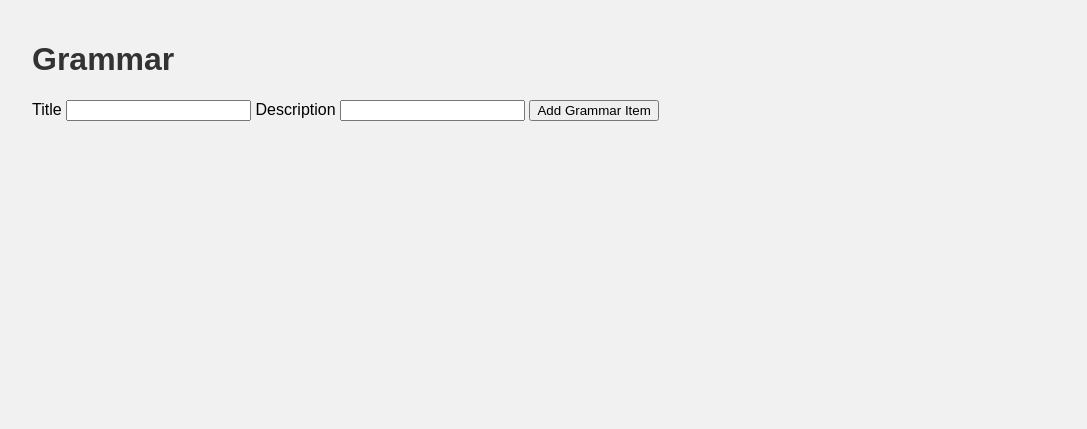
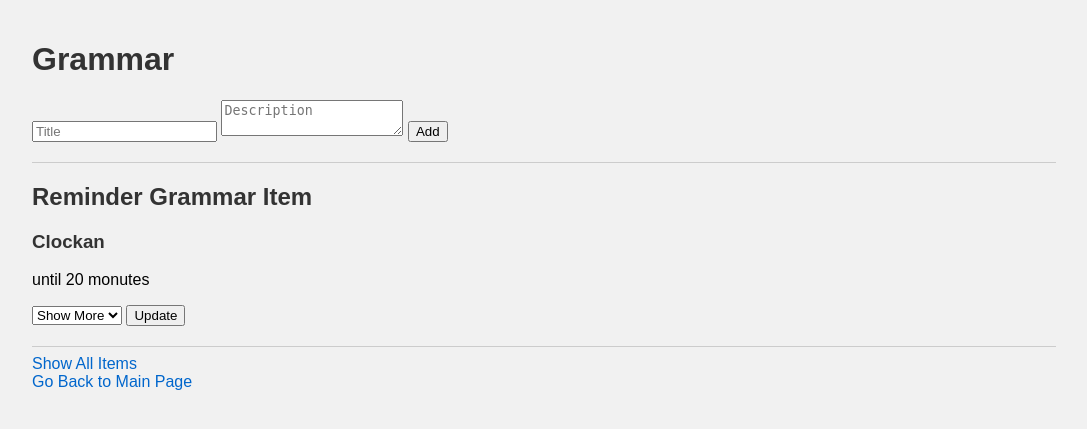
Before and after one commit to kamra34/language_learning_platform, a Flask app: page /grammar in a window 1280 px wide. Shown: the top 429 px of the page, without its empty margins (96-1183 px from the left). Run offline with Flask 3, Linux system fonts and the light colour scheme.

Commit message:
Grammar basic functionalities added

```diff
--- a/routes.py
+++ b/routes.py
@@ -50,19 +50,32 @@ def api_vocabulary():
     vocab_items = Vocabulary.query.all()
     return     jsonify([item.to_dict() for item in vocab_items])
 
+@app.route('/all_grammar', methods=['GET'])
+def all_grammar():
+    gramm_items = Grammar.query.all()
+    return render_template('all_grammar.html', items=gramm_items)
+
 @app.route('/grammar', methods=['GET', 'POST'])
 def grammar():
     if request.method == 'POST':
         title = request.form.get('title')
         description = request.form.get('description')
-        mastery = request.form.get('mastery')
-        gram = Grammar(title=title, description=description, mastery=mastery)
+        gram = Grammar(title=title, description=description)
         db.session.add(gram)
         db.session.commit()
         return redirect(url_for('grammar'))
 
-    grammar_items = Grammar.query.all()
-    return render_template('grammar.html', items=grammar_items)
+    reminder_item = Grammar.query.order_by(func.random()).first()
+    return render_template('grammar.html', reminder_item=reminder_item)
+
+@app.route('/grammar/update/<int:id>', methods=['POST'])
+def update_grammar(id):
+    mastery = request.form.get('mastery')
+    gramms = Grammar.query.get(id)
+    if gramms:
+        gramms.mastery = mastery
+        db.session.commit()
+    return redirect(url_for('grammar'))
 
 @app.route('/image', methods=['GET', 'POST'])
 def image():
--- a/templates/grammar.html
+++ b/templates/grammar.html
@@ -1,18 +1,32 @@
-{% extends "base.html" %}
+{% extends 'base.html' %}
 
 {% block content %}
 <h1>Grammar</h1>
-
-<form action="/grammar" method="POST">
-    <label for="title">Title</label>
-    <input type="text" id="title" name="title" required>
-    <label for="description">Description</label>
-    <input type="text" id="description" name="description" required>
-    <button type="submit">Add Grammar Item</button>
+<form method="POST">
+    <input type="text" name="title" placeholder="Title" required>
+    <textarea name="description" placeholder="Description" required></textarea>
+    <input type="submit" value="Add">
 </form>
-
-<div id="item-container">
-    <!-- Items will be inserted here -->
-</div>
-
+<hr>
+<h2>Reminder Grammar Item</h2>
+{% if reminder_item %}
+    <div>
+        <h3>{{ reminder_item.title }}</h3>
+        <p>{{ reminder_item.description }}</p>
+        <form method="POST" action="{{ url_for('update_grammar', id=reminder_item.id) }}">
+            <select name="mastery">
+                <option value="Show More">Show More</option>
+                <option value="Show Less">Show Less</option>
+                <option value="Mastered">Mastered</option>
+            </select>
+            <input type="submit" value="Update">
+        </form>
+    </div>
+{% else %}
+    <p>No reminder item available.</p>
+{% endif %}
+<hr>
+<a href="{{ url_for('all_grammar') }}">Show All Items</a>
+<br>
+<a href="{{ url_for('home') }}">Go Back to Main Page</a>
 {% endblock %}
--- a/templates/vocabulary.html
+++ b/templates/vocabulary.html
@@ -27,5 +27,6 @@
 {% endif %}
 <hr>
 <a href="{{ url_for('all_vocabulary') }}">Show All Items</a>
+<br>
 <a href="{{ url_for('home') }}">Go Back to Main Page</a>
 {% endblock %}
```
Also changed, not shown: templates/all_grammar.html (added, +13 -0 lines), db/test.db.
